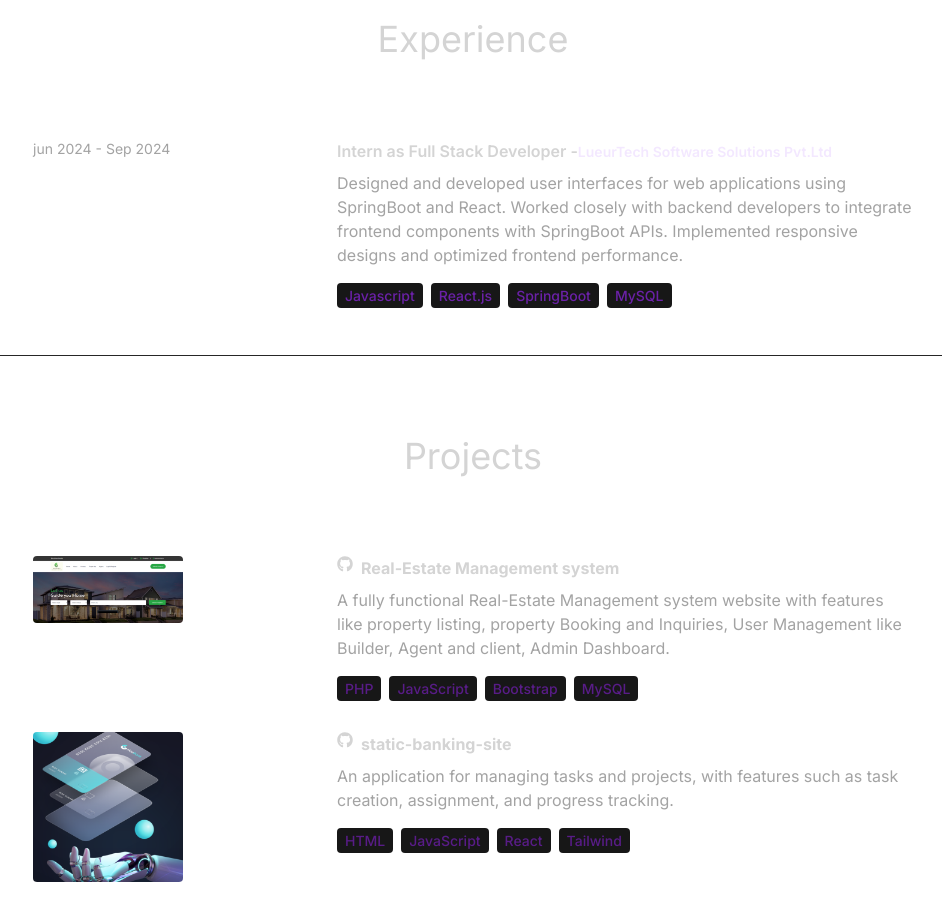
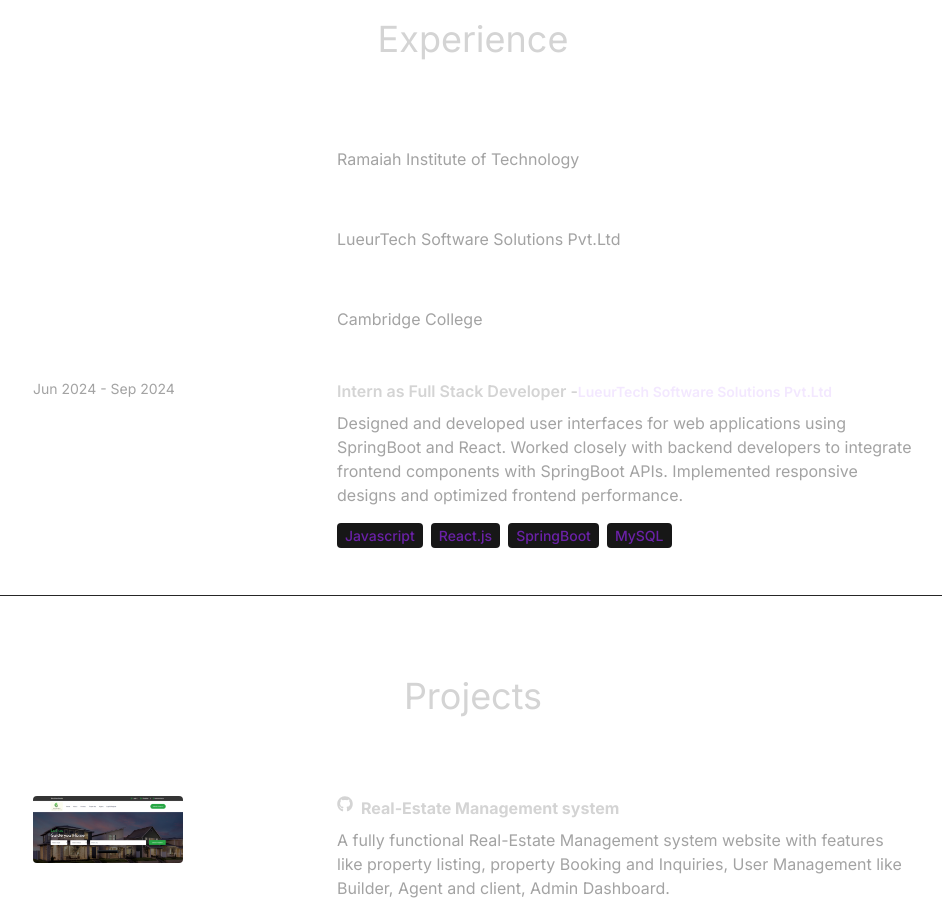
Before and after one commit to Afreed007/portfolio-mohammedafreedpasha, a React (Vite) app: page / in a window 1280 px wide. Shown: the part 1660-2574 px from the top of the page, without its empty margins (167-1109 px from the left). Built offline with nearby package versions, Linux system fonts and the light colour scheme.

Commit message:
updated experience

```diff
--- a/package.json
+++ b/package.json
@@ -12,9 +12,11 @@
   "dependencies": {
     "@emailjs/browser": "^4.4.1",
     "framer-motion": "^11.3.6",
+    "portfolio": "file:",
     "react": "^18.3.1",
     "react-dom": "^18.3.1",
-    "react-icons": "^5.2.1"
+    "react-icons": "^5.2.1",
+    "react-vertical-timeline-component": "^3.5.3"
   },
   "devDependencies": {
     "@types/react": "^18.3.3",
--- a/src/components/Experience.jsx
+++ b/src/components/Experience.jsx
@@ -1,10 +1,34 @@
 import {EXPERIENCES} from "../constants";
+import { EDUCATION } from "../constants";
 import { motion } from "framer-motion"
+
 
 const Experience = () =>{
     return(<div className="border-b border-neutral-800 pb-4">
         <h1 className="my-20 text-center text-4xl">Experience</h1>
+
         <div>
+            {EDUCATION.map((education,index)=>(
+                <div key={index} className="mb-8 flex flex-wrap lg:justify-center">
+                    <motion.div
+                        whileInView={{opacity:1,x:0}}
+                        initial={{opacity:0, x:-100}}
+                        transition={{duration:1}}
+                        className="w-full lg:w-1/4">
+                    <p className="mb-2 text-sm text-neutral-400">{education.year}</p>
+                    </motion.div>
+                    <motion.div
+                        whileInView={{opacity:1,x:0}}
+                        initial={{opacity:0, x:100}}
+                        transition={{duration:1}}
+                        className="w-full max-w-xl lg:3/4">
+                        <h6 className="mb-2 font-semibold">{education.degree}</h6>
+                        <p className="mb-4 text-neutral-400">{education.institute}</p>
+                        </motion.div>
+
+                </div>
+
+            ))}
             {EXPERIENCES.map((experience, index)=>(
                 <div key={index} className="mb-8 flex flex-wrap lg:justify-center">
                     <motion.div
@@ -35,6 +59,7 @@ const Experience = () =>{
                 </div>
             ))}
         </div>
+
     </div>
     );
 };
--- a/src/constants/index.js
+++ b/src/constants/index.js
@@ -8,10 +8,42 @@ export const HERO_CONTENT = `I am a passionate full stack developer with a knack
 
 export const ABOUT_TEXT = `I am a dedicated and versatile full stack developer with a passion for creating efficient and user-friendly web applications. With 6 Months of experience, I have worked with a variety of technologies, including React, Node.js, MySQL. My journey in web development began with a deep curiosity for how things work, and it has evolved into a career where I continuously strive to learn and adapt to new challenges. I thrive in collaborative environments and enjoy solving complex problems to deliver high-quality solutions. Outside of coding, I enjoy staying active, exploring new technologies, and contributing to open-source projects.`;
 
+export const EDUCATION =[
+  {
+    id:1,
+    date: "Dec 2024 - present",
+    title: "MCA(Master in computer Applications)",
+    institute: "Ramaiah Institute of Technology",
+    description: `Currently pursuing Master in Computer Applications and Engineering, where I am actively engaged in learning and gaining hands-on experience in the field. I am excited about the opportunities and challenges that lie ahead in this dynamic field.`,
+    icon:"school",
+    buttonText:"view",
+  },
+  {
+    id:2,
+    date: "Jun 2024 - Sep 2024",
+    title: "Intern as Full Stack Developer",
+    institute: "LueurTech Software Solutions Pvt.Ltd",
+    description: `Designed and developed user interfaces for web applications using SpringBoot and React. Worked closely with backend developers to integrate frontend components with SpringBoot APIs. Implemented responsive designs and optimized frontend performance.`,
+    technologies: ["Javascript", "React.js", "SpringBoot", "MySQL"],
+    icon:"school",
+    buttonText:"view",
+  },
+  {
+    id:3,
+    date: "Oct 2021 -Sep 2024",
+    title: "BCA(Bachelor of Computer Science)",
+    institute: "Cambridge College",
+    description: `Completed my BCA with strong foundation in various subjects. I achieved grade point average of 8.4 CGPA`,
+    icon:"school",
+    buttonText:"view",
+    // technologies: ["Java", "C", "Python", "HTML", "CSS", "JavaScript"],
+  }
+
+];
 
 export const EXPERIENCES = [
   {
-    year: "jun 2024 - Sep 2024",
+    year: "Jun 2024 - Sep 2024",
     role: "Intern as Full Stack Developer",
     company: "LueurTech Software Solutions Pvt.Ltd",
     description: `Designed and developed user interfaces for web applications using SpringBoot and React. Worked closely with backend developers to integrate frontend components with SpringBoot APIs. Implemented responsive designs and optimized frontend performance.`,
```
Also changed, not shown: 1 other file (tests, documents, lock files or other folders).
